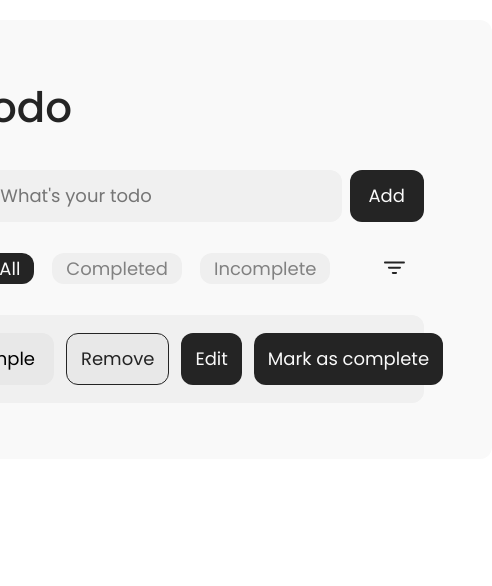
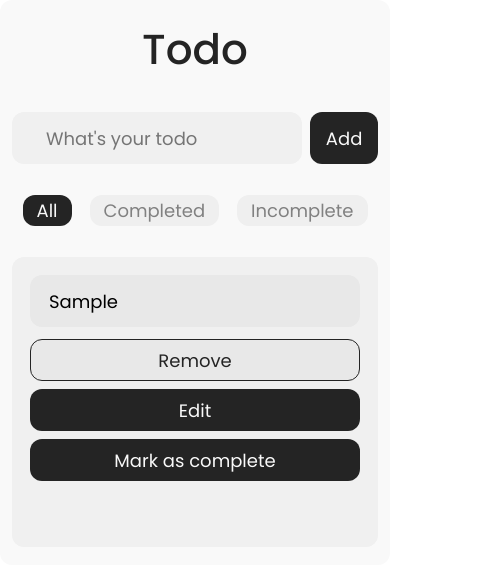
Before and after one commit to wahyuditya/Todo, a React (Vite) app in the folder Ticks/: page / in a window 390 px wide. Both pictures are taken after typing "Sample" into the empty fields and a click on the button "Add". Shown: the top 586 px of the page, 492 px wide, since content can reach past the window. Built offline with nearby package versions, Linux system fonts and the light colour scheme.

Commit message:
responsive fixed

```diff
--- a/Ticks/src/App.css
+++ b/Ticks/src/App.css
@@ -2,6 +2,12 @@
 
 * {
   font-family: "Poppins", sans-serif;
+}
+
+body {
+  padding: 0;
+  margin: 0;
+  width: 100vw;
 }
 
 .container {
@@ -12,7 +18,6 @@
   align-items: center;
   position: relative;
   margin-top: 5%;
-
 }
 
 .warper {
@@ -61,10 +66,9 @@
   font-size: 18px;
   border-radius: 12px;
   border: none;
-  color: #F9F9F9;
+  color: #f9f9f9;
   background-color: #242424;
 }
-
 
 .filter {
   display: flex;
@@ -91,8 +95,8 @@
   border: none;
 }
 
-.cat-btn-active{
-  color: #F9F9F9 !important;
+.cat-btn-active {
+  color: #f9f9f9 !important;
   background-color: #242424 !important;
 }
 
@@ -150,32 +154,139 @@
   border: none;
 }
 
+.buttons {
+  display: flex;
+  gap: 14px;
+  width: 100%;
+  justify-content: space-evenly;
+}
+
+.buttons-editMode {
+  display: flex;
+  gap: 14px;
+}
+
+.buttons-editMode button {
+  width: 100%;
+}
+
 .todosWarper button {
   height: 52px;
   width: fit-content;
   border: none;
   border-radius: 12px;
-  color: #F9F9F9;
+  color: #f9f9f9;
   background-color: #242424;
   font-size: 18px;
   padding: 0 14px;
   min-width: fit-content;
 }
 
-.remove-btn{
+.remove-btn {
   border: solid 1px #242424 !important;
   color: #242424 !important;
-  background-color: #E8E8E8 !important;
+  background-color: #e8e8e8 !important;
 }
 
 .todosWarper button:last-child {
   margin-right: 18px;
 }
 
-button{
+button {
   cursor: pointer;
 }
 
-.completed{
+.completed {
   opacity: 40%;
 }
+
+@media only screen and (max-width: 768px) {
+  .todosWarper {
+    padding: 18px 18px;
+    box-sizing: border-box;
+  }
+
+  .todosWarper ul {
+    width: 100%;
+    display: flex;
+    flex-direction: column;
+  }
+
+  .todosWarper p {
+    box-sizing: border-box;
+    width: 100%;
+    margin: 0px;
+  }
+
+  /* .todosWarper .buttons {
+    display: flex;
+    align-items: flex-start;
+    margin-bottom: 30px;
+    gap: 14px;
+  } */
+
+  .buttons-editMode,
+  .buttons {
+    display: flex;
+    gap: 14px;
+    width: 100%;
+    margin-bottom: 30px;
+  }
+
+  .buttons-editMode button,
+  .buttons button {
+    width: 100%;
+  }
+
+  .todosWarper input {
+    width: 100%;
+    box-sizing: border-box;
+    margin: 0;
+  }
+}
+
+@media only screen and (max-width: 576px) {
+  .container {
+    width: 100%;
+    display: flex;
+    margin: 0;
+  }
+  .tittle {
+    text-align: center;
+  }
+
+  .warper {
+    width: 100%;
+    padding: 18px 12px;
+    box-sizing: border-box;
+  }
+
+  .todosWarper input {
+    width: 100%;
+    box-sizing: border-box;
+    margin: 0;
+  }
+
+  .buttons {
+    display: block !important;
+    width: 100%;
+  }
+
+  .buttons button {
+    padding: 0px;
+    margin: 0px;
+    height: 42px;
+  }
+
+  .buttons button:nth-child(1),
+  .buttons button:nth-child(2) {
+    display: inline-block;
+    margin-bottom: 8px;
+    width: 100%;
+  }
+
+  .buttons button:nth-child(3) {
+    width: 100%;
+    margin-bottom: 18px;
+  }
+}
--- a/Ticks/src/components/Todos.jsx
+++ b/Ticks/src/components/Todos.jsx
@@ -11,12 +11,9 @@ function Todos({
 }) {
   const [update, setUpdate] = useState("");
   const [isEdit, setIsEdit] = useState(false);
-  // setUpdate(title)
 
   const handleChange = (e) => {
     setUpdate(e.target.value);
-    // const val = e.target.value;
-    // // setUpdate(val);
   };
 
   const handleEdit = () => {
@@ -45,20 +42,25 @@ function Todos({
             onChange={handleChange}
             value={update}
           ></input>
+          <div className="buttons-editMode">
             <button onClick={handleSave}>Save</button>
             <button onClick={() => setIsEdit(false)}>Cancel</button>
+          </div>
         </>
       ) : (
         <>
           <p className={complete ? "completed" : ""}>{title}</p>
           {complete ? (
             <>
+              <div className="buttons">
                 <button className="remove-btn" onClick={() => handleRemove(id)}>
                   Remove
                 </button>
+              </div>
             </>
           ) : (
             <>
+              <div className="buttons">
                 <button className="remove-btn" onClick={() => handleRemove(id)}>
                   Remove
                 </button>
@@ -66,6 +68,7 @@ function Todos({
                 <button onClick={() => markComplete(index)}>
                   Mark as complete
                 </button>
+              </div>
             </>
           )}
         </>
```
Lines whose indentation alone changed are shown as unchanged.
